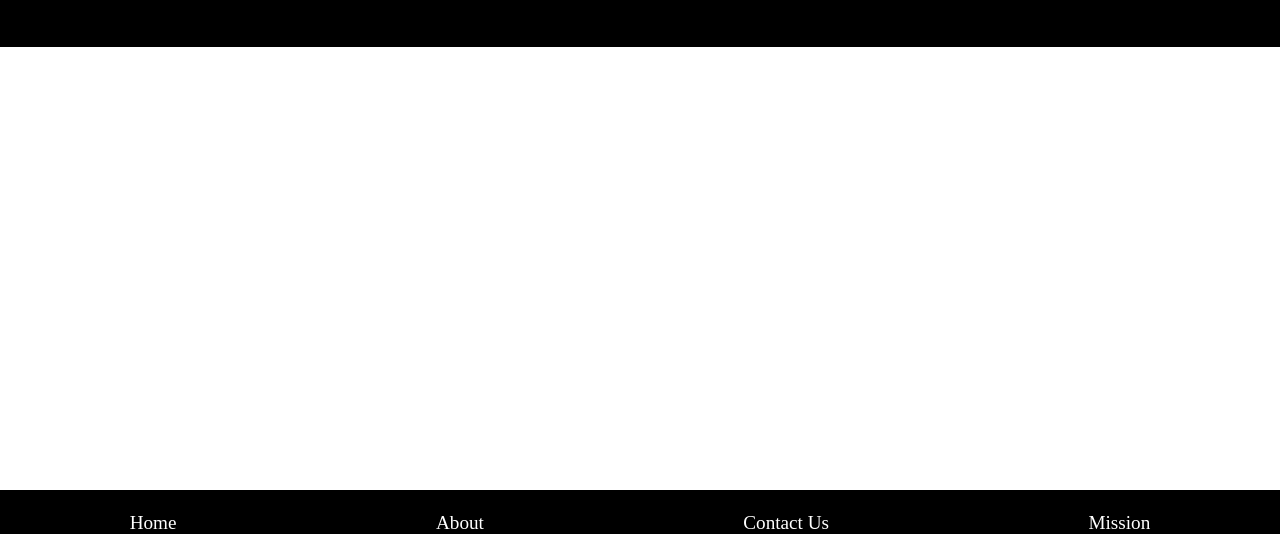
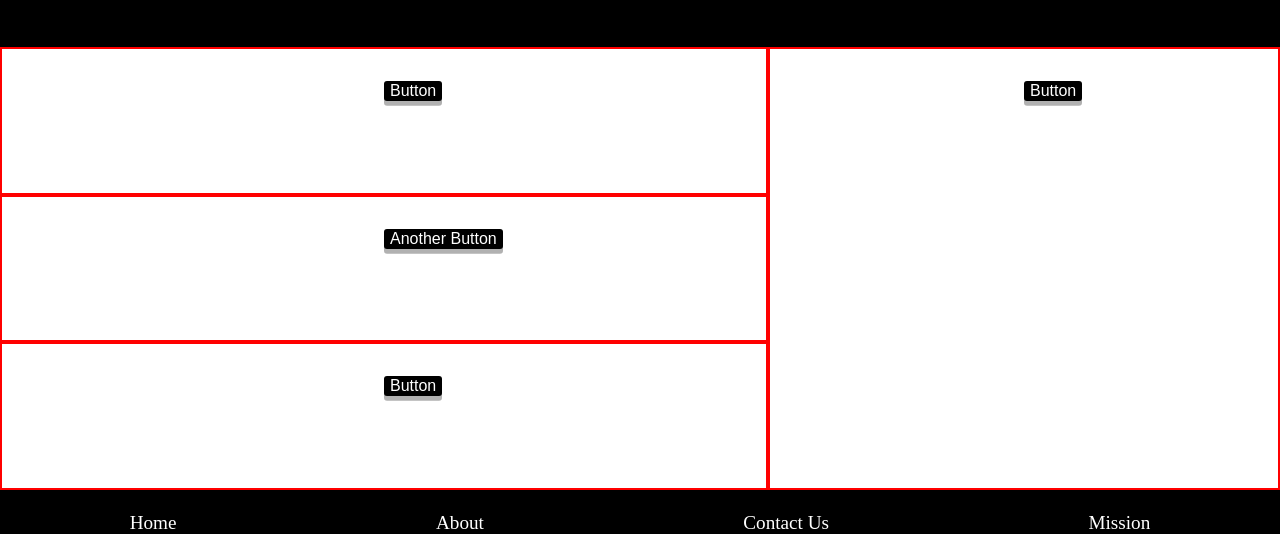
Before and after one commit to aldrinmcaalim/demo, a plain HTML site: page index.html in a window 1280 px wide. Shown: the part 266-800 px from the top of the page. Drawn offline with Linux system fonts and the light colour scheme.

Commit message:
Style main section

```diff
--- a/index.html
+++ b/index.html
@@ -27,6 +27,22 @@
         </header>
 
         <main class="main-body">
+            <section id="js-experiment" class="js-experiment">
+                <button class="js-button" id="js-button">Button</button>
+                <p id="practice" class="practice"></p>
+            </section>
+            <section id="js-experiment-two" class="js-experiment-two">
+                <button class="js-button-two" id="js-button-two">Another Button</button>
+                <p id="practice-two" class="practice-two"></p>
+            </section>
+            <section id="js-experiment-three" class="js-experiment-three">
+                <button class="js-button-three" id="js-button-three">Button</button>
+                <p id="practice-three" class="practice-three"></p>
+            </section>
+            <section id="js-experiment-four" class="js-experiment-four">
+                <button class="js-button-four" id="js-button-four">Button</button>
+                <p id="practice-four" class="practice-four"></p>
+            </section>
         </main>
 
         <footer class="footer">
--- a/style.css
+++ b/style.css
@@ -89,13 +89,69 @@ Main Body Layout
 ==========================================================================
 */
 
-/* main {
+main {
     grid-area: main;
+    display: grid;
+    grid-template:
+    "one one one three" 1fr
+    "two two two three" 1fr
+    "four four four three" 1fr
+    / 1fr 1fr 1fr 2fr;
+}
+
+main button {
+    margin-left: 50%;
+    margin-top: 2rem;
+    background-color: black;
     color: white;
-    display: flex;
-    justify-content: center;
-    padding: 50px 0;
-} */
+    border: none;
+    border-radius: 3px;
+    font-size: 1rem;
+    box-shadow: 0 0.3rem rgba(100, 100, 100, 0.5);
+}
+
+main button:hover {
+    filter: brightness(115%);
+}
+
+main button:active {
+        transform: translate(0, 0.3rem);
+    box-shadow: 0 0.1rem rgba(100, 100, 100, 0.5);
+}
+
+/* Button One */
+section.js-experiment {
+    grid-area: one;
+    border: 2px solid red;
+}
+
+.js-button {
+    background-color: black;
+    color: white;
+    border: none;
+    border-radius: 3px;
+    font-size: 1rem;
+    box-shadow: 0 0.3rem rgba(100, 100, 100, 0.5);
+}
+
+/* Button Two */
+section.js-experiment-two {
+    grid-area: two;
+    border: 2px solid red;
+}
+
+/* Button Three */
+section.js-experiment-three {
+    grid-area: three;
+    border: 2px solid red;
+}
+
+/* Button Four */
+section.js-experiment-four {
+    grid-area: four;
+    border: 2px solid red;
+}
+
 
 
 /*
```
